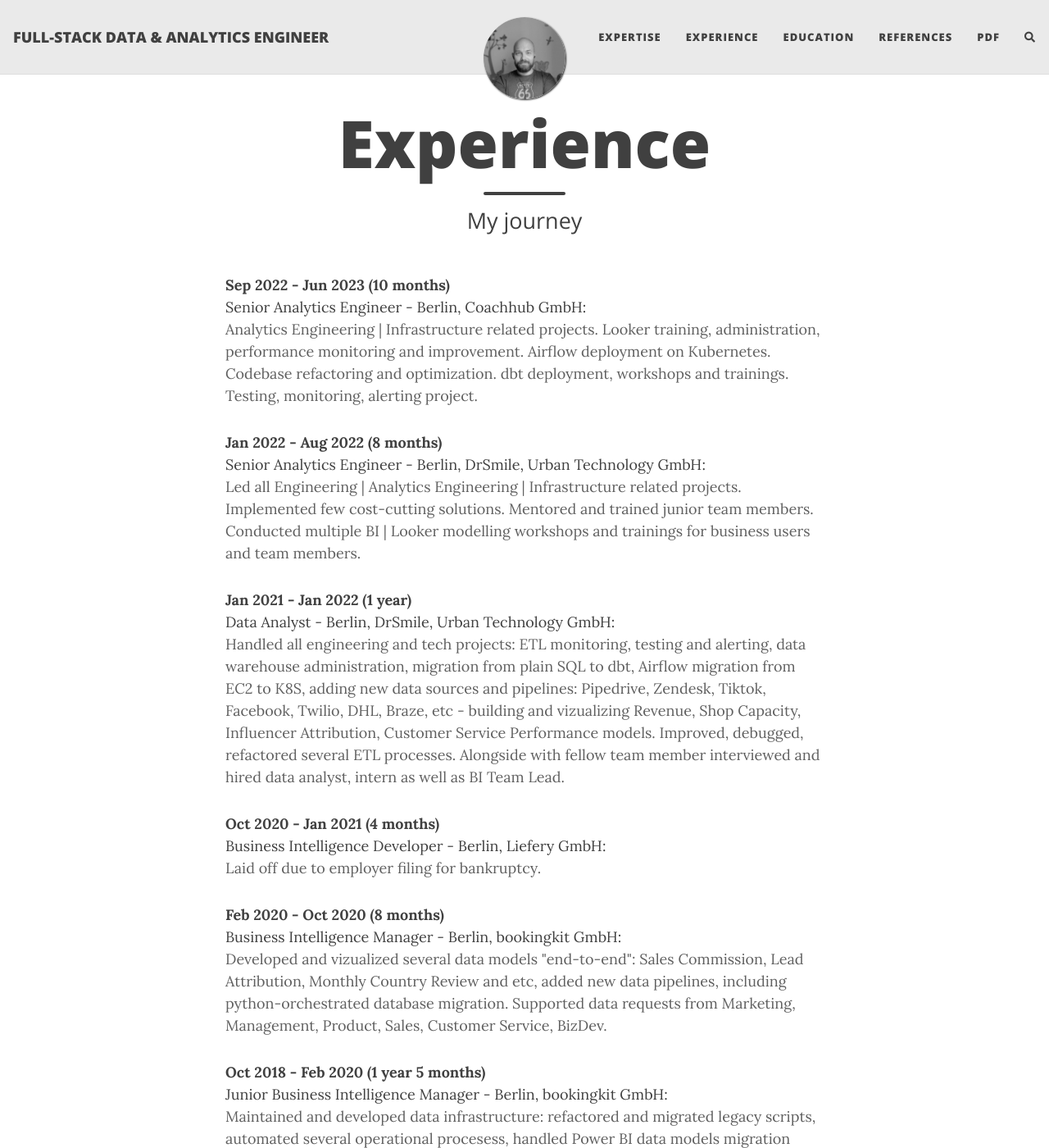
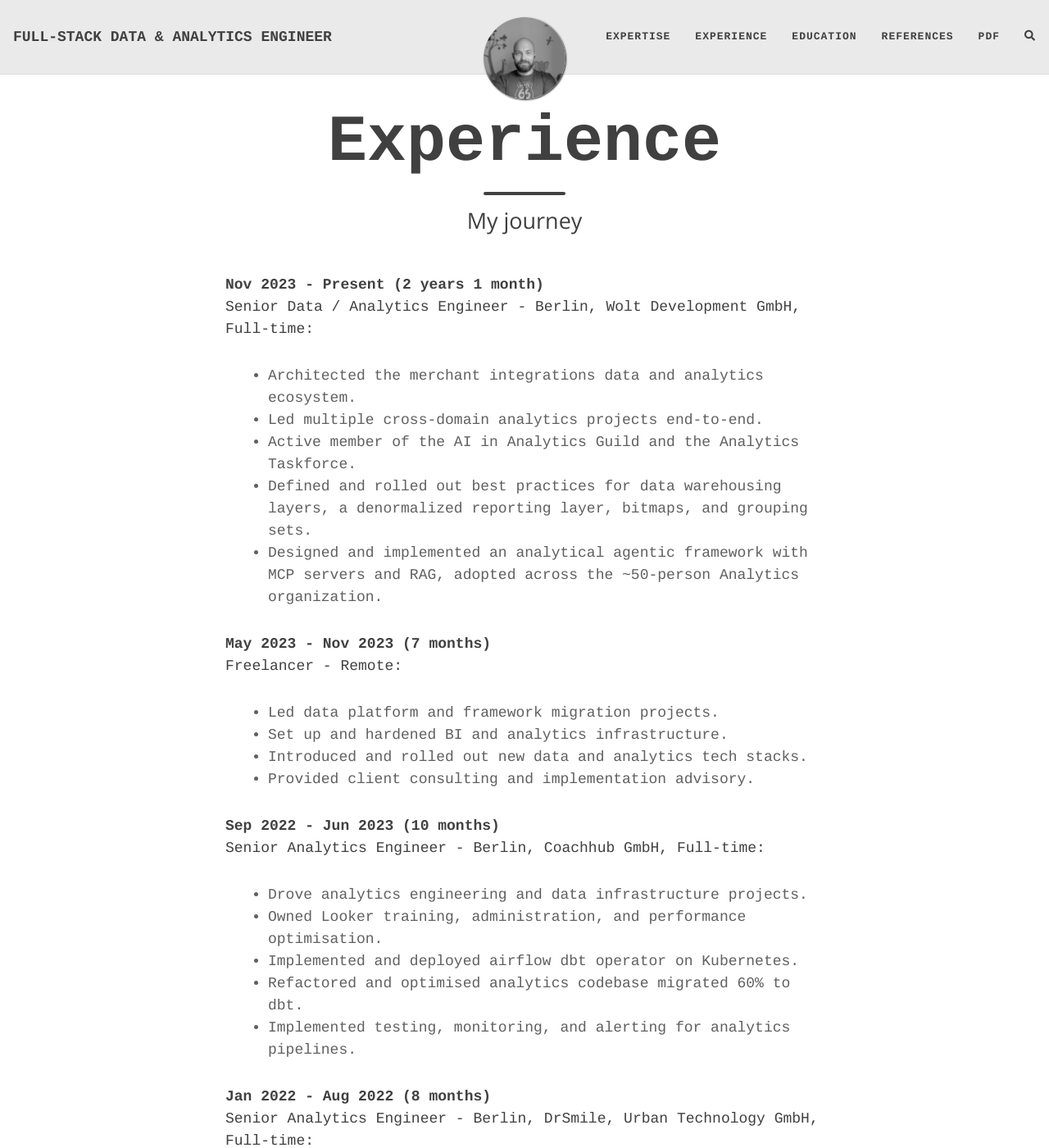
Before and after one commit to mikhail-bolshakov/resume, a Jekyll site: the page built from experience.md, in a window 1280 px wide and 1400 px high. Shown: the whole window at 82% size. Built offline with Jekyll 4.4.1, drawn with Linux system fonts in a browser that asks for light colours; nearby versions of some CDN libraries; comment, search, counter and statistics services are not loaded; some of the changed text lies outside the part shown.

```diff
--- a/_config.yml
+++ b/_config.yml
@@ -285,6 +285,8 @@ exclude:
   - README.md
   - screenshot.png
   - docs/
+  - vendor/
+  - vendor/bundle/
 
 plugins:
   - jekyll-paginate
--- a/_layouts/page.html
+++ b/_layouts/page.html
@@ -6,7 +6,7 @@ layout: base
 
 <div class="{% if page.full-width %} container-fluid {% else %} container-md {% endif %}" role="main">
   <div class="row">
-    <div class="{% if page.full-width %} col {% else %} col-xl-8 offset-xl-2 col-lg-10 offset-lg-1 {% endif %}">
+    <div class="{% if page.full-width %} col {% elsif page.wide %} col-xl-10 offset-xl-1 col-lg-12 {% else %} col-xl-8 offset-xl-2 col-lg-10 offset-lg-1 {% endif %}">
       {% if page.before-content %}
         <div class="before-content">
           {% for file in page.before-content %}
--- a/assets/css/beautifuljekyll.css
+++ b/assets/css/beautifuljekyll.css
@@ -3,6 +3,21 @@ layout: null
 ---
 
 @import url("pygment_highlights.css");
+
+/* Liberation Mono webfont */
+@font-face {
+  font-family: 'Liberation Mono';
+  src: url('{{ "/assets/fonts/liberation-mono/LiberationMono-Regular.ttf" | relative_url }}') format('truetype');
+  font-weight: 400;
+  font-style: normal;
+}
+
+@font-face {
+  font-family: 'Liberation Mono';
+  src: url('{{ "/assets/fonts/liberation-mono/LiberationMono-Bold.ttf" | relative_url }}') format('truetype');
+  font-weight: 700;
+  font-style: normal;
+}
 
 /* --- General --- */
 
@@ -11,7 +26,7 @@ html {
 }
 
 body {
-  font-family: 'Lora', 'Times New Roman', serif;
+  font-family: 'Liberation Mono', monospace;
   font-size: 1.125rem;
   color: {{ site.text-col | default: "#404040" }};
   position: relative;
@@ -27,7 +42,7 @@ p {
   margin: 1.875rem 0;
 }
 h1,h2,h3,h4,h5,h6 {
-  font-family: 'Open Sans', 'Helvetica Neue', Helvetica, Arial, sans-serif;
+  font-family: 'Liberation Mono', monospace;
   font-weight: 800;
   line-height: 1.1;
 }
@@ -125,7 +140,7 @@ img {
 .navbar-custom {
   background-color: {{ site.navbar-col | default: "#EAEAEA" }};
   border-bottom: 1px solid {{ site.navbar-border-col | default: "#DDDDDD" }};
-  font-family: 'Open Sans', 'Helvetica Neue', Helvetica, Arial, sans-serif;
+  font-family: 'Liberation Mono', monospace;
   {% if site.navbar-img %}
     background-image: url({{ site.navbar-img | relative_url }});
     background-attachment: fixed;
--- a/experience.md
+++ b/experience.md
@@ -5,36 +5,91 @@ subtitle: My journey
 ---
 
 
+<p><b>Nov 2023 - Present (2 years 1 month)</b><br />
+    Senior Data / Analytics Engineer - Berlin, Wolt Development GmbH, Full-time:
+    <br /><font color="#606060" style="display:block; margin-left:2rem;">
+      <ul style="margin:0 0 1.5rem 0; padding-left:1.25rem;">
+        <li>Architected the merchant integrations data and analytics ecosystem.</li>
+        <li>Led multiple cross-domain analytics projects end-to-end.</li>
+        <li>Active member of the AI in Analytics Guild and the Analytics Taskforce.</li>
+        <li>Defined and rolled out best practices for data warehousing layers, a denormalized reporting layer, bitmaps, and grouping sets.</li>
+        <li>Designed and implemented an analytical agentic framework with MCP servers and RAG, adopted across the ~50-person Analytics organization.</li>
+      </ul>
+    </font></p>
+<p><b>May 2023 - Nov 2023 (7 months)</b><br />
+    Freelancer - Remote:
+    <br /><font color="#606060" style="display:block; margin-left:2rem;">
+      <ul style="margin:0 0 1.5rem 0; padding-left:1.25rem;">
+        <li>Led data platform and framework migration projects.</li>
+        <li>Set up and hardened BI and analytics infrastructure.</li>
+        <li>Introduced and rolled out new data and analytics tech stacks.</li>
+        <li>Provided client consulting and implementation advisory.</li>
+      </ul>
+    </font></p>
+
+
 <p><b>Sep 2022 - Jun 2023 (10 months)</b><br />
-    Senior Analytics Engineer - Berlin, Coachhub GmbH:
-    <br><font color="#606060"> Analytics Engineering | Infrastructure related projects.
-        Looker training, administration, performance monitoring and improvement. Airflow deployment on Kubernetes. Codebase refactoring and optimization.
-        dbt deployment, workshops and trainings. Testing, monitoring, alerting project.</font></p>
+    Senior Analytics Engineer - Berlin, Coachhub GmbH, Full-time:
+    <br /><font color="#606060" style="display:block; margin-left:2rem;">
+      <ul style="margin:0 0 1.5rem 0; padding-left:1.25rem;">
+        <li>Drove analytics engineering and data infrastructure projects.</li>
+        <li>Owned Looker training, administration, and performance optimisation.</li>
+        <li>Implemented and deployed airflow dbt operator on Kubernetes.</li>
+        <li>Refactored and optimised analytics codebase migrated 60% to dbt.</li>
+        <li>Implemented testing, monitoring, and alerting for analytics pipelines.</li>
+      </ul>
+    </font></p>
 <p><b>Jan 2022 - Aug 2022 (8 months)</b><br />
-    Senior Analytics Engineer - Berlin, DrSmile, Urban Technology GmbH:
-    <br><font color="#606060"> Led all Engineering | Analytics Engineering | Infrastructure related projects.
-        Implemented few cost-cutting solutions. Mentored and trained junior team members. Conducted multiple BI | Looker modelling workshops and trainings for business users and team members.</font></p>
+    Senior Analytics Engineer - Berlin, DrSmile, Urban Technology GmbH, Full-time:
+    <br /><font color="#606060" style="display:block; margin-left:2rem;">
+      <ul style="margin:0 0 1.5rem 0; padding-left:1.25rem;">
+        <li>Led engineering and analytics infrastructure projects across the BI organisation.</li>
+        <li>Identified and delivered several cost-optimisation initiatives.</li>
+        <li>Mentored and trained junior analysts and engineers.</li>
+        <li>Ran BI and Looker modelling workshops for business and analytics stakeholders.</li>
+      </ul>
+    </font></p>
 <p><b>Jan 2021 - Jan 2022 (1 year)</b><br />
-    Data Analyst - Berlin, DrSmile, Urban Technology GmbH:
-    <br><font color="#606060"> Handled all engineering and tech projects: ETL monitoring, testing and alerting, data warehouse administration,
-        migration from plain SQL to dbt, Airflow migration from EC2 to K8S, adding new data sources and pipelines:
-        Pipedrive, Zendesk, Tiktok, Facebook, Twilio, DHL, Braze, etc - building and vizualizing Revenue, Shop Capacity, Influencer Attribution, Customer Service Performance models.
-        Improved, debugged, refactored several ETL processes. Alongside with fellow team member interviewed and hired data analyst, intern as well as BI Team Lead.</font></p>
+    Data Analyst - Berlin, DrSmile, Urban Technology GmbH, Full-time:
+    <br /><font color="#606060" style="display:block; margin-left:2rem;">
+      <ul style="margin:0 0 1.5rem 0; padding-left:1.25rem;">
+        <li>Owned engineering-heavy analytics work: ETL monitoring, testing, alerting, and data warehouse administration.</li>
+        <li>Migrated reporting from ad-hoc SQL to a dbt-based modelling layer.</li>
+        <li>Led Airflow migration from EC2 to Kubernetes.</li>
+        <li>Onboarded new data sources and pipelines (Pipedrive, Zendesk, TikTok, Facebook, Twilio, DHL, Braze, etc.).</li>
+        <li>Built and maintained models for revenue, shop capacity, influencer attribution, and customer service performance.</li>
+        <li>Improved, debugged, and refactored existing ETL processes; took part in hiring a data analyst, intern, and BI Team Lead.</li>
+      </ul>
+    </font></p>
 <p><b>Oct 2020 - Jan 2021 (4 months)</b><br />
-    Business Intelligence Developer - Berlin, Liefery GmbH:
-    <br><font color="#606060"> Laid off due to employer filing for bankruptcy.</font></p>
+    Business Intelligence Developer - Berlin, Liefery GmbH, Full-time:
+    <br /><font color="#606060" style="display:block; margin-left:2rem; margin-bottom:1.5rem;"> Laid off due to employer filing for bankruptcy.</font></p>
 <p><b>Feb 2020 - Oct 2020 (8 months)</b><br />
-    Business Intelligence Manager - Berlin, bookingkit GmbH:
-    <br><font color="#606060"> Developed and vizualized several data models "end-to-end":
-        Sales Commission, Lead Attribution, Monthly Country Review and etc, added new data pipelines, including python-orchestrated database migration.
-        Supported data requests from Marketing, Management, Product, Sales, Customer Service, BizDev.</font></p>
+    Business Intelligence Manager - Berlin, bookingkit GmbH, Full-time:
+    <br /><font color="#606060" style="display:block; margin-left:2rem;">
+      <ul style="margin:0 0 1.5rem 0; padding-left:1.25rem;">
+        <li>Developed and visualised several end-to-end data models (e.g. Sales Commission, Lead Attribution, Monthly Country Review).</li>
+        <li>Added new data pipelines, including a Python-orchestrated database migration.</li>
+        <li>Delivered reporting and analysis for Marketing, Management, Product, Sales, Customer Service, and BizDev teams.</li>
+      </ul>
+    </font></p>
 <p><b>Oct 2018 - Feb 2020 (1 year 5 months)</b><br/>
-    Junior Business Intelligence Manager - Berlin, bookingkit GmbH:
-    <br><font color="#606060"> Maintained and developed data infrastructure: refactored and migrated legacy scripts, automated several operational procesess,
-        handled Power BI data models migration from live connection to data import from postres dwh.</font></p>
+    Junior Business Intelligence Manager - Berlin, bookingkit GmbH, Full-time:
+    <br /><font color="#606060" style="display:block; margin-left:2rem;">
+      <ul style="margin:0 0 1.5rem 0; padding-left:1.25rem;">
+        <li>Maintained and extended the BI data infrastructure.</li>
+        <li>Refactored and migrated legacy scripts, automating key operational processes.</li>
+        <li>Migrated Power BI models from live connections to imported data from the Postgres data warehouse.</li>
+      </ul>
+    </font></p>
 <p><b>Jun 2018 - Aug 2018 (3 months)</b><br>
     Wissenschaftliche Hilfskraft - Chair of Energy Economics
     Brandenburgische Technische Universität Cottbus-Senftenberg:
-    <br><font color="#606060"> Data research, wrangling and clean up. Supported validation and cross-check of gas and energy models results.</font></p>
+    <br /><font color="#606060" style="display:block; margin-left:2rem;">
+      <ul style="margin:0 0 1.5rem 0; padding-left:1.25rem;">
+        <li>Performed data research, wrangling, and data quality clean-up.</li>
+        <li>Supported validation and cross-checking of gas and energy model results.</li>
+      </ul>
+    </font></p>
 <p><b>Aug 2013 - Sep 2014 (1 year 2 months)</b><br />
     Event Coordinator - Russia Banquet Hall</p>
```
Also changed, not shown: expertise.md (+41 -21 lines), assets/fonts/liberation-mono/LiberationMono-Bold.ttf (added), assets/fonts/liberation-mono/LiberationMono-BoldItalic.ttf (added), assets/fonts/liberation-mono/LiberationMono-Italic.ttf (added), assets/fonts/liberation-mono/LiberationMono-Regular.ttf (added), 3 other files.
